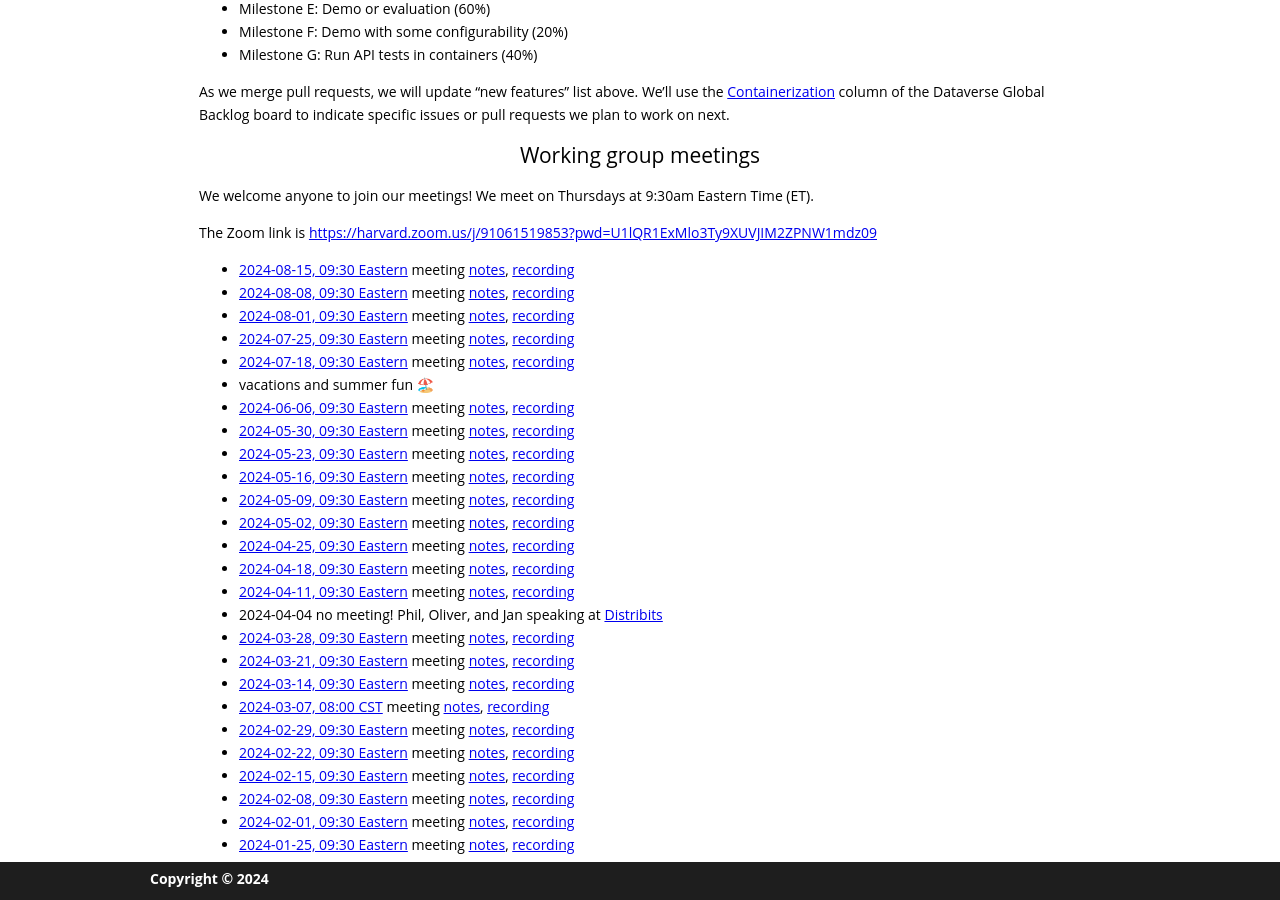
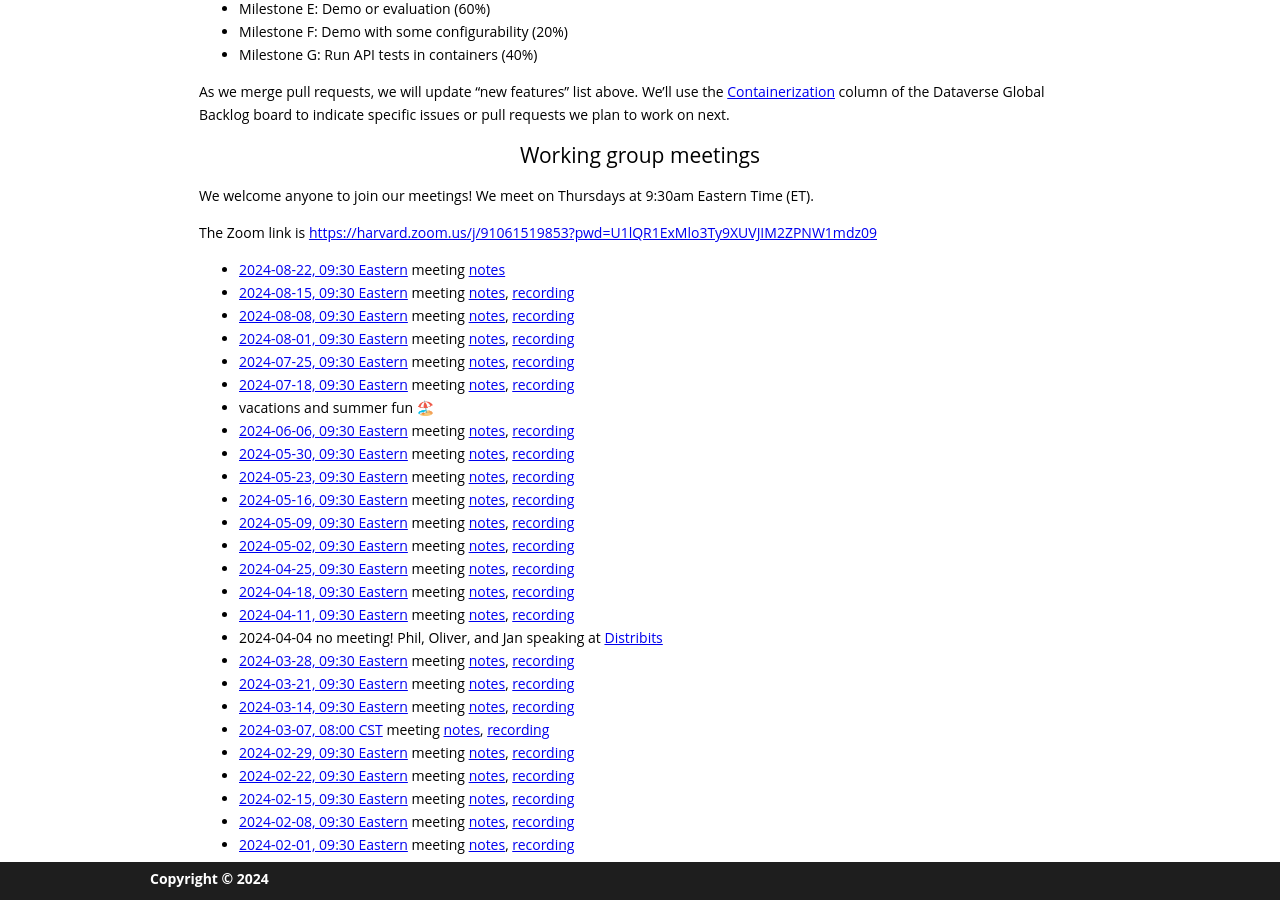
Before and after one commit to gdcc/ct.gdcc.io, a Jekyll site: the page built from index.md, in a window 1280 px wide and 900 px high, scrolled down 1703 px. Built offline with Jekyll 4.4.1, drawn with Linux system fonts in a browser that asks for light colours; our own code applies the rules of GitHub Pages for plain Markdown files.

Commit message:
add next meeting

```diff
--- a/index.md
+++ b/index.md
@@ -62,6 +62,7 @@ We welcome anyone to join our meetings! We meet on Thursdays at 9:30am Eastern T
 
 The Zoom link is <https://harvard.zoom.us/j/91061519853?pwd=U1lQR1ExMlo3Ty9XUVJIM2ZPNW1mdz09>
 
+- [2024-08-22, 09:30 Eastern](https://time.is/compare/0930_22_Aug_2024_in_Boston) meeting [notes](https://docs.google.com/document/d/19cbZdZf8zGHisC8nWmuklC9W_prnW_mNYUEaIoz89IQ/edit?usp=sharing)
 - [2024-08-15, 09:30 Eastern](https://time.is/compare/0930_15_Aug_2024_in_Boston) meeting [notes](https://docs.google.com/document/d/1DvMPqRwPROttchBRz2oOkeFpPY-ruO9tYHkbkEKxUbM/edit?usp=sharing), [recording](https://harvard.zoom.us/rec/share/MtAOhUuG-abIF72gXCNQBOHshawfXG5WLdZNNiD5zbfC3FrezReOoyCFk2pvYxv9.cZCHOtECVqC0DRUt)
 - [2024-08-08, 09:30 Eastern](https://time.is/compare/0930_8_Aug_2024_in_Boston) meeting [notes](https://docs.google.com/document/d/1SdHpLCWWQRH0gqURbv1S_7JTIgWgu0hmfKxkee9Ad2M/edit?usp=sharing), [recording](https://harvard.zoom.us/rec/share/xuNwKGvGUALyTcz17n3uA4FJVn4JbLFm5W5c23sEbO-41fDrkzZiArmUtS09Z4oK.UvQ2p4AW8sXRWV1C)
 - [2024-08-01, 09:30 Eastern](https://time.is/compare/0930_1_Aug_2024_in_Boston) meeting [notes](https://docs.google.com/document/d/1nm3BjpUS84jvh4bhDs3OUrA6wGHaNEfgi2MGZ4_1-qU/edit?usp=sharing), [recording](https://harvard.zoom.us/rec/share/TYufTkjgGRtXohXUjwvNrRr69rdP9ptxCh7zpAaNyRs64IIEib4BOpzeiE92Qd2u.wO4AzDin8vVJCWf4)
```
